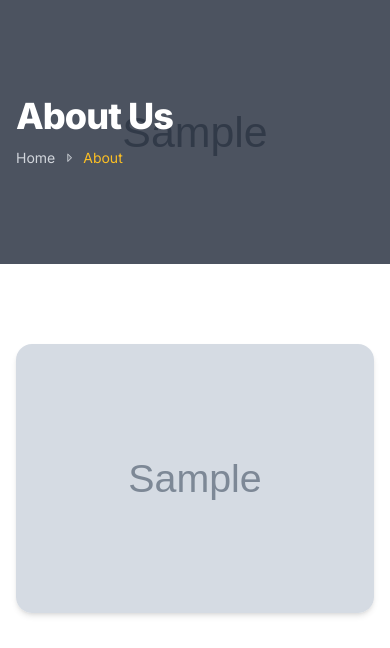
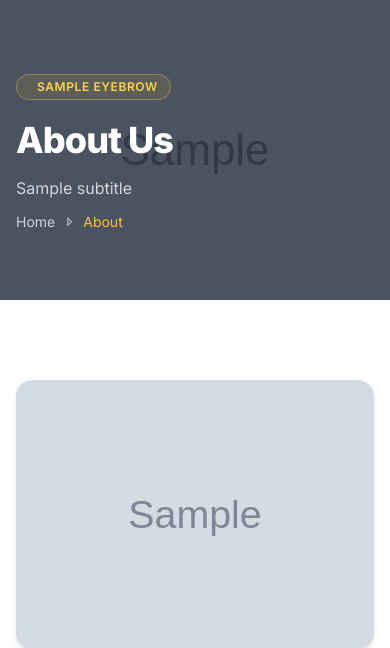
Before and after one commit to shafikcmt/company-website, a Django app: template templates/www/about.html in a window 390 px wide. Shown: the part 81-729 px from the top of the page. Run offline with Django 5.2, Linux system fonts and the light colour scheme; the template is opened without the code that fills it: most values are stand-ins (such as "Sample title", 1, 10 or a date in 2020); grey boxes marked "Sample" are stand-in pictures; some libraries are stand-ins or nearby versions.

Commit message:
Standardize inner-page header banners via shared partial
Introduce templates/partials/page_header.html, a single sized banner
component (min-h ~300px mobile / ~420px desktop) accepting heading,
subtitle, eyebrow, eyebrow_icon, bg_image and breadcrumb.

Refactor about, activities, career, contact, customers and gallery to
include it instead of duplicating their own banner markup, fixing the
inconsistent per-page heights. career_apply keeps its unique markup
(deep breadcrumb + job meta pills) but reuses the same standard height.

Co-Authored-By: Claude Opus 4.8 <noreply@anthropic.com>

```diff
--- /dev/null
+++ b/templates/partials/page_header.html
@@ -0,0 +1,37 @@
+{% comment %}
+  Shared inner-page header banner.
+
+  Standardizes the height of every inner page's hero banner so they are
+  consistent site-wide: ~300px on mobile, ~420px from the `sm` breakpoint up.
+  Each page passes its own copy/image into this single sized component, e.g.
+
+    {% include "partials/page_header.html" with heading="About Us" breadcrumb="About" %}
+
+  Accepted variables (all optional except `heading`):
+    heading       main H1 text (required)
+    subtitle      short paragraph rendered under the heading
+    eyebrow       small pill label rendered above the heading
+    eyebrow_icon  phosphor icon name for the pill, e.g. "leaf" (needs `eyebrow`)
+    bg_image      background image URL, rendered full-bleed at 30% opacity
+    breadcrumb    current page label -> renders "Home  /  <label>"
+{% endcomment %}
+<section class="relative bg-gray-900 overflow-hidden px-4 flex items-center min-h-[300px] sm:min-h-[420px]">
+  {% if bg_image %}
+    <img src="{{ bg_image }}" alt="{{ heading }}" class="absolute inset-0 w-full h-full object-cover opacity-30">
+  {% endif %}
+  <div class="relative w-full max-w-7xl mx-auto py-12">
+    {% if eyebrow %}
+      <span class="inline-flex items-center gap-2 rounded-full border border-amber-300/30 bg-amber-400/10 px-3 py-1 text-xs font-semibold uppercase tracking-wider text-amber-300">
+        {% if eyebrow_icon %}<i class="ph ph-duotone ph-{{ eyebrow_icon }}"></i>{% endif %}{{ eyebrow }}
+      </span>
+    {% endif %}
+    <h1 class="{% if eyebrow %}mt-5 {% endif %}text-4xl md:text-5xl font-extrabold tracking-tight text-white">{{ heading }}</h1>
+    {% if subtitle %}<p class="mt-4 max-w-2xl text-gray-300">{{ subtitle }}</p>{% endif %}
+    {% if breadcrumb %}
+      <nav class="mt-3 flex items-center gap-2 text-sm text-gray-300" aria-label="Breadcrumb">
+        <a href="{% url 'home' %}" class="hover:text-amber-400">Home</a>
+        <i class="ph ph-duotone ph-caret-right text-xs"></i><span class="text-amber-400">{{ breadcrumb }}</span>
+      </nav>
+    {% endif %}
+  </div>
+</section>
--- a/templates/www/about.html
+++ b/templates/www/about.html
@@ -7,18 +7,11 @@
 {% block content %}
 
   <!-- ========================= PAGE HEADER ========================= -->
-  <section class="relative bg-gray-900 py-24 px-4 overflow-hidden">
-    {% if about.image %}
-      <img src="{{ about.image.url }}" alt="About" class="absolute inset-0 w-full h-full object-cover opacity-30">
-    {% endif %}
-    <div class="relative max-w-7xl mx-auto">
-      <h1 class="text-4xl md:text-5xl font-extrabold tracking-tight text-white">About Us</h1>
-      <nav class="mt-3 flex items-center gap-2 text-sm text-gray-300" aria-label="Breadcrumb">
-        <a href="{% url 'home' %}" class="hover:text-amber-400">Home</a>
-        <i class="ph ph-duotone ph-caret-right text-xs"></i><span class="text-amber-400">About</span>
-      </nav>
-    </div>
-  </section>
+  {% if about.image %}
+    {% include "partials/page_header.html" with heading="About Us" breadcrumb="About" bg_image=about.image.url %}
+  {% else %}
+    {% include "partials/page_header.html" with heading="About Us" breadcrumb="About" %}
+  {% endif %}
 
   <!-- ========================= ABOUT 2-COL ========================= -->
   {% if about %}
--- a/templates/www/career_apply.html
+++ b/templates/www/career_apply.html
@@ -6,9 +6,9 @@
 {% endblock %}
 {% block content %}
 
-  <!-- ========================= PAGE HEADER ========================= -->
-  <section class="bg-gray-900 py-20 px-4">
-    <div class="max-w-3xl mx-auto">
+  <!-- ========================= PAGE HEADER (height matches partials/page_header.html) ========================= -->
+  <section class="bg-gray-900 px-4 flex items-center min-h-[300px] sm:min-h-[420px]">
+    <div class="max-w-3xl mx-auto w-full py-12">
       <nav class="flex items-center gap-2 text-sm text-gray-300 mb-4" aria-label="Breadcrumb">
         <a href="{% url 'home' %}" class="hover:text-amber-400">Home</a>
         <i class="ph ph-duotone ph-caret-right text-xs"></i>
```
Also changed, not shown: templates/www/activities.html (+1 -10 lines), templates/www/career.html (+1 -10 lines), templates/www/contact.html (+1 -10 lines), templates/www/customers.html (+1 -10 lines), templates/www/gallery.html (+1 -9 lines).
